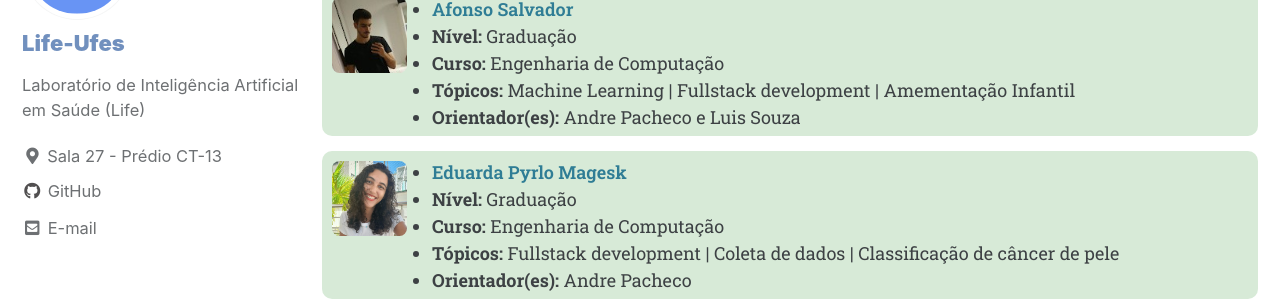
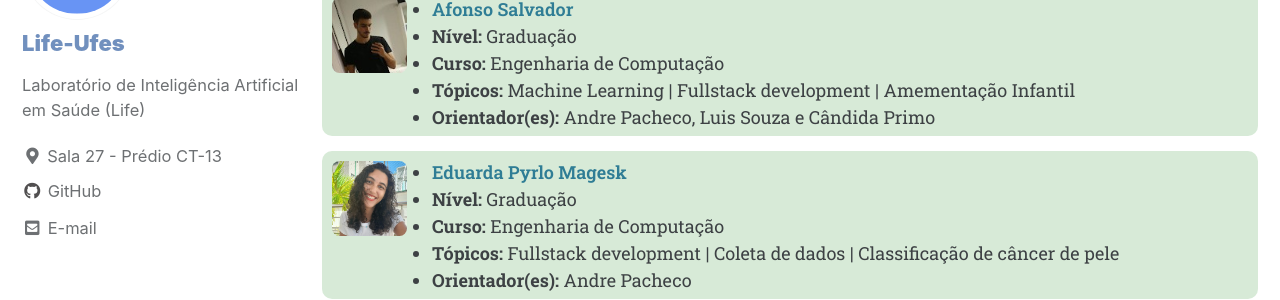
Before and after one commit to life-ufes/site, a Jekyll site: the page built from _pages/equipe.md, in a window 1280 px wide and 900 px high, scrolled down 2083 px. Shown: the part 155-455 px from the top of the window. Built offline with Jekyll 4.4.1, drawn with Linux system fonts in a browser that asks for light colours; cached includes are drawn as plain includes.

Commit message:
update students

```diff
--- a/_data/members.yml
+++ b/_data/members.yml
@@ -79,7 +79,7 @@ students:
     site: "https://www.linkedin.com/in/afonso-salvador-67869b23a/"
     topics: "Machine Learning | Fullstack development | Amementação Infantil"
     course: "Engenharia de Computação"
-    supervisors: "Andre Pacheco e Luis Souza"
+    supervisors: "Andre Pacheco, Luis Souza e Cândida Primo"
     level: "Graduação"
 
   - name: "Eduarda Pyrlo Magesk"
```
